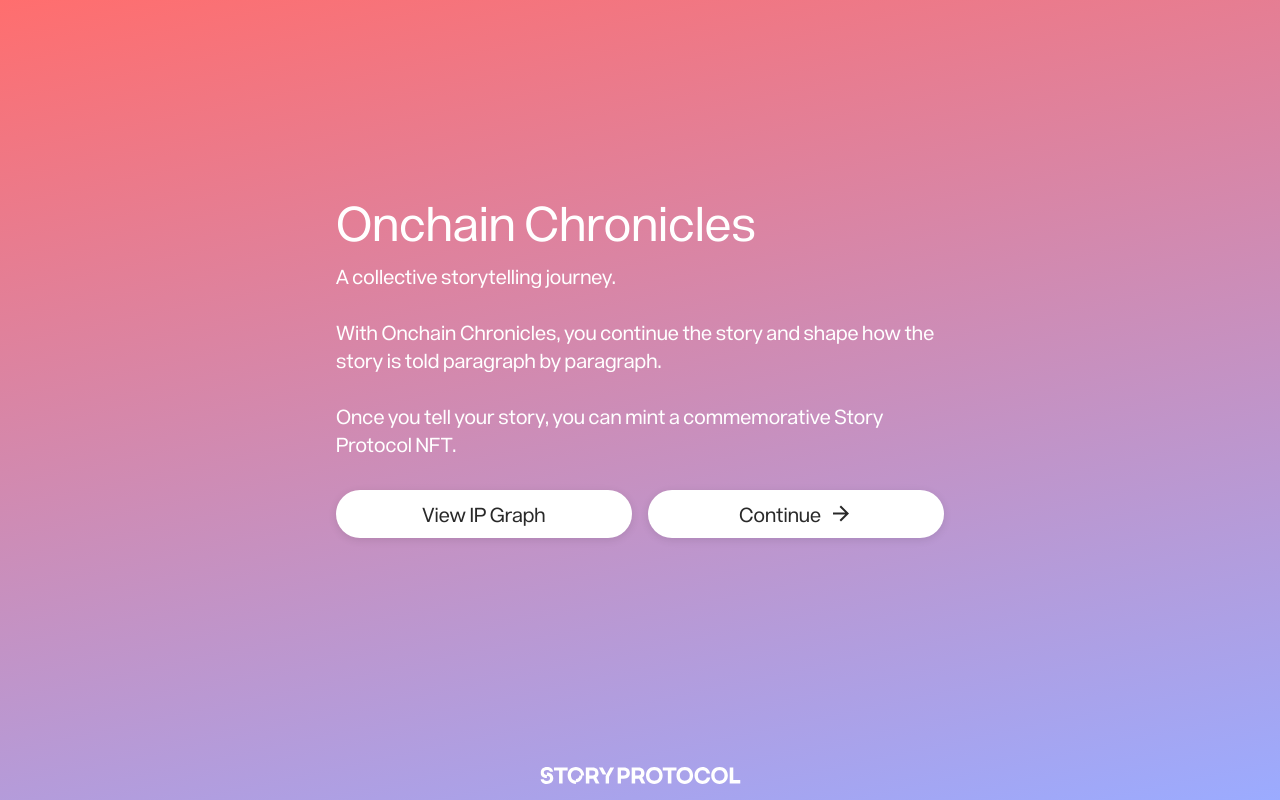
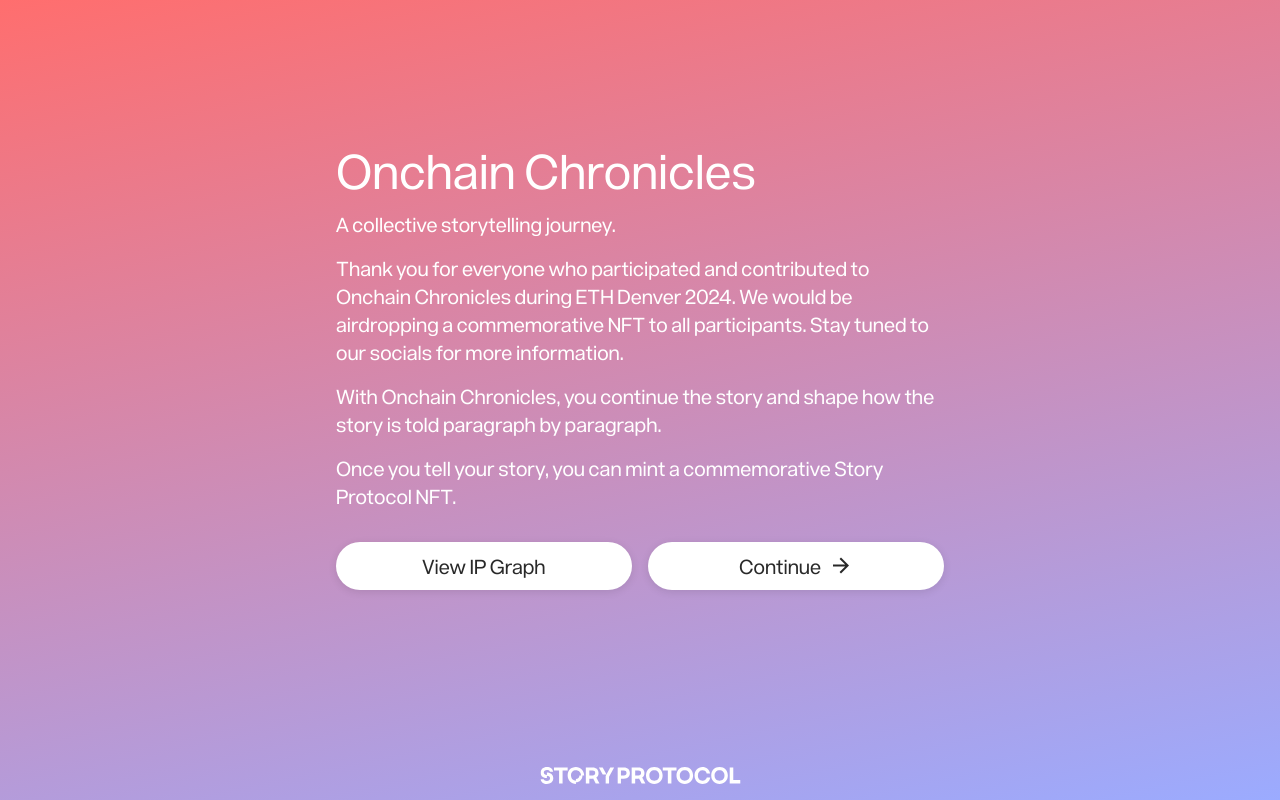
Before and after one commit to storyprotocol/ethdenver-activation, a Next.js app: page / in a window 1280 px wide. Built offline with nearby package versions, Linux system fonts and the light colour scheme.

Commit message:
feat: add text in leading page.

```diff
--- a/src/app/(index)/page.tsx
+++ b/src/app/(index)/page.tsx
@@ -11,20 +11,22 @@
         "flex w-full max-w-screen-sm flex-1 flex-col justify-center p-4"
       }
     >
-      <div>
-        <h1 className="text-5xl font-medium">Onchain Chronicles</h1>
-        <div className={"mt-4 text-xl"}>
-          A collective storytelling journey.
-          <br />
-          <br />
-          With Onchain Chronicles, you continue the story and shape how the
-          story is told paragraph by paragraph.
-          <br />
-          <br />
+      <h1 className="mb-4 text-5xl font-medium">Onchain Chronicles</h1>
+      <p className="mb-4 text-xl">A collective storytelling journey.</p>
+      <p className="mb-4 text-xl">
+        Thank you for everyone who participated and contributed to Onchain
+        Chronicles during ETH Denver 2024. We would be airdropping a
+        commemorative NFT to all participants. Stay tuned to our socials for
+        more information.
+      </p>
+      <p className="mb-4 text-xl">
+        With Onchain Chronicles, you continue the story and shape how the story
+        is told paragraph by paragraph.
+      </p>
+      <p className="text-xl">
         Once you tell your story, you can mint a commemorative Story Protocol
         NFT.
-        </div>
-
+      </p>
       <div className="mt-4 flex gap-4 py-4">
         <ViewIPGraph />
         <Button className={"w-1/2 shadow-2xl"} asChild>
@@ -34,7 +36,6 @@
           </a>
         </Button>
       </div>
-      </div>
       <ClearGraphPage />
     </main>
   );
```
Lines whose indentation alone changed are shown as unchanged.
